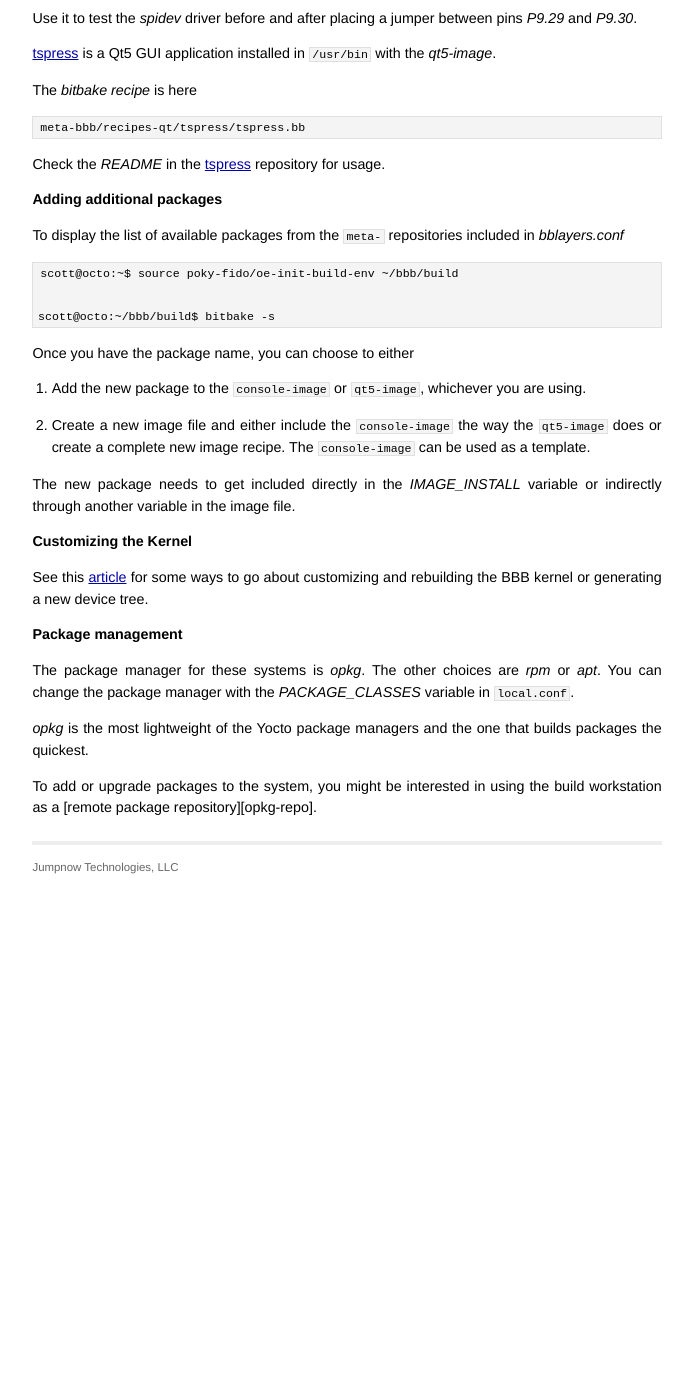
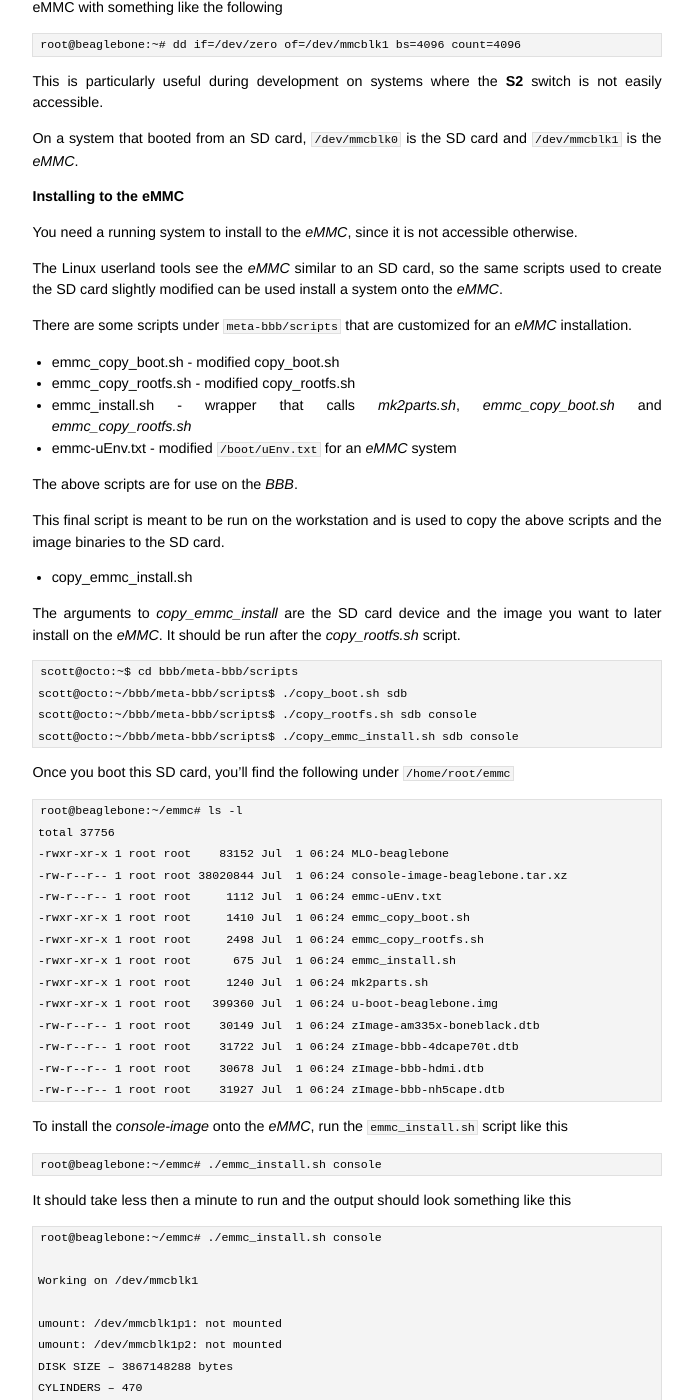
Before and after one commit to jumpnow/jumpnowtek-site, a Jekyll site: the page built from _posts/2015-06-08-BeagleBone-Systems-with-Yocto.md, in a window 1280 px wide and 1400 px high, scrolled down 7408 px. Shown: the whole window, without its empty margins (293-986 px from the left). Built offline with Jekyll 4.4.1, drawn with Linux system fonts in a browser that asks for light colours; before the commit the page ends 8298 px from its top, so only the background shows below that; some of the changed text lies outside the part shown.

Commit message:
Update bbb yocto doc with emmc script usage

```diff
--- a/_posts/2015-06-08-BeagleBone-Systems-with-Yocto.md
+++ b/_posts/2015-06-08-BeagleBone-Systems-with-Yocto.md
@@ -342,6 +342,97 @@ Here's a realistic example session where I want to copy already built images to
 
 Both *copy_boot.sh* and *copy_rootfs.sh* are simple scripts easily modified for custom use.
 
+### Booting from the SD card
+
+The **S2** switch on BBB board should be held down until the bootloader loads to force the BBB to boot from the SD card. The default behavior is to boot from the *eMMC* first if a bootloader is found there.
+
+If you prefer to always boot from the SD card you can erase any existing bootloader from the eMMC with something like the following
+
+    root@beaglebone:~# dd if=/dev/zero of=/dev/mmcblk1 bs=4096 count=4096
+
+This is particularly useful during development on systems where the **S2** switch is not easily accessible.
+
+On a system that booted from an SD card, `/dev/mmcblk0` is the SD card and `/dev/mmcblk1` is the *eMMC*.
+
+### Installing to the eMMC
+
+You need a running system to install to the *eMMC*, since it is not accessible otherwise.
+
+The Linux userland tools see the *eMMC* similar to an SD card, so the same scripts used to create the SD card slightly modified can be used install a system onto the *eMMC*.
+
+There are some scripts under `meta-bbb/scripts` that are customized for an *eMMC* installation.
+
+* emmc_copy_boot.sh - modified copy_boot.sh
+* emmc_copy_rootfs.sh - modified copy_rootfs.sh
+* emmc_install.sh - wrapper that calls *mk2parts.sh*, *emmc_copy_boot.sh* and *emmc_copy_rootfs.sh*
+* emmc-uEnv.txt - modified `/boot/uEnv.txt` for an *eMMC* system
+
+The above scripts are for use on the *BBB*.
+
+This final script is meant to be run on the workstation and is used to copy the above scripts and the image binaries to the SD card.
+
+* copy_emmc_install.sh
+
+The arguments to *copy_emmc_install* are the SD card device and the image you want to later install on the *eMMC*. It should be run after the *copy_rootfs.sh* script.
+
+
+    scott@octo:~$ cd bbb/meta-bbb/scripts
+    scott@octo:~/bbb/meta-bbb/scripts$ ./copy_boot.sh sdb
+    scott@octo:~/bbb/meta-bbb/scripts$ ./copy_rootfs.sh sdb console
+    scott@octo:~/bbb/meta-bbb/scripts$ ./copy_emmc_install.sh sdb console
+
+Once you boot this SD card, you'll find the following under `/home/root/emmc`
+
+    root@beaglebone:~/emmc# ls -l
+    total 37756
+    -rwxr-xr-x 1 root root    83152 Jul  1 06:24 MLO-beaglebone
+    -rw-r--r-- 1 root root 38020844 Jul  1 06:24 console-image-beaglebone.tar.xz
+    -rw-r--r-- 1 root root     1112 Jul  1 06:24 emmc-uEnv.txt
+    -rwxr-xr-x 1 root root     1410 Jul  1 06:24 emmc_copy_boot.sh
+    -rwxr-xr-x 1 root root     2498 Jul  1 06:24 emmc_copy_rootfs.sh
+    -rwxr-xr-x 1 root root      675 Jul  1 06:24 emmc_install.sh
+    -rwxr-xr-x 1 root root     1240 Jul  1 06:24 mk2parts.sh
+    -rwxr-xr-x 1 root root   399360 Jul  1 06:24 u-boot-beaglebone.img
+    -rw-r--r-- 1 root root    30149 Jul  1 06:24 zImage-am335x-boneblack.dtb
+    -rw-r--r-- 1 root root    31722 Jul  1 06:24 zImage-bbb-4dcape70t.dtb
+    -rw-r--r-- 1 root root    30678 Jul  1 06:24 zImage-bbb-hdmi.dtb
+    -rw-r--r-- 1 root root    31927 Jul  1 06:24 zImage-bbb-nh5cape.dtb
+
+To install the *console-image* onto the *eMMC*, run the `emmc_install.sh` script like this
+
+    root@beaglebone:~/emmc# ./emmc_install.sh console
+
+It should take less then a minute to run and the output should look something like this
+
+    root@beaglebone:~/emmc# ./emmc_install.sh console
+
+    Working on /dev/mmcblk1
+
+    umount: /dev/mmcblk1p1: not mounted
+    umount: /dev/mmcblk1p2: not mounted
+    DISK SIZE – 3867148288 bytes
+    CYLINDERS – 470
+
+    Okay, here we go ...
+
+    === Zeroing the MBR ===
+    ...
+    <partitioning, formatting and copying stuff>
+    ...
+    Extracting console-image-beaglebone.tar.xz to /media
+    Copying am335x-boneblack.dtb to /media/boot/
+    Copying bbb-hdmi.dtb to /media/boot/
+    Copying bbb-4dcape70t.dtb to /media/boot/
+    Copying bbb-nh5cape.dtb to /media/boot/
+    Writing hostname to /etc/hostname
+    Copying emmc-uEnv.txt to /media/boot/uEnv.txt
+    Unmounting /dev/mmcblk1p2
+    Done
+    Success!
+    Power off, remove SD card and power up
+
+Follow the instructions and after reboot you will be running the *console-image* from the *eMMC*.
+
 #### Some custom package examples
 
 [spiloop][spiloop] is a spidev test application installed in `/usr/bin`.
```
